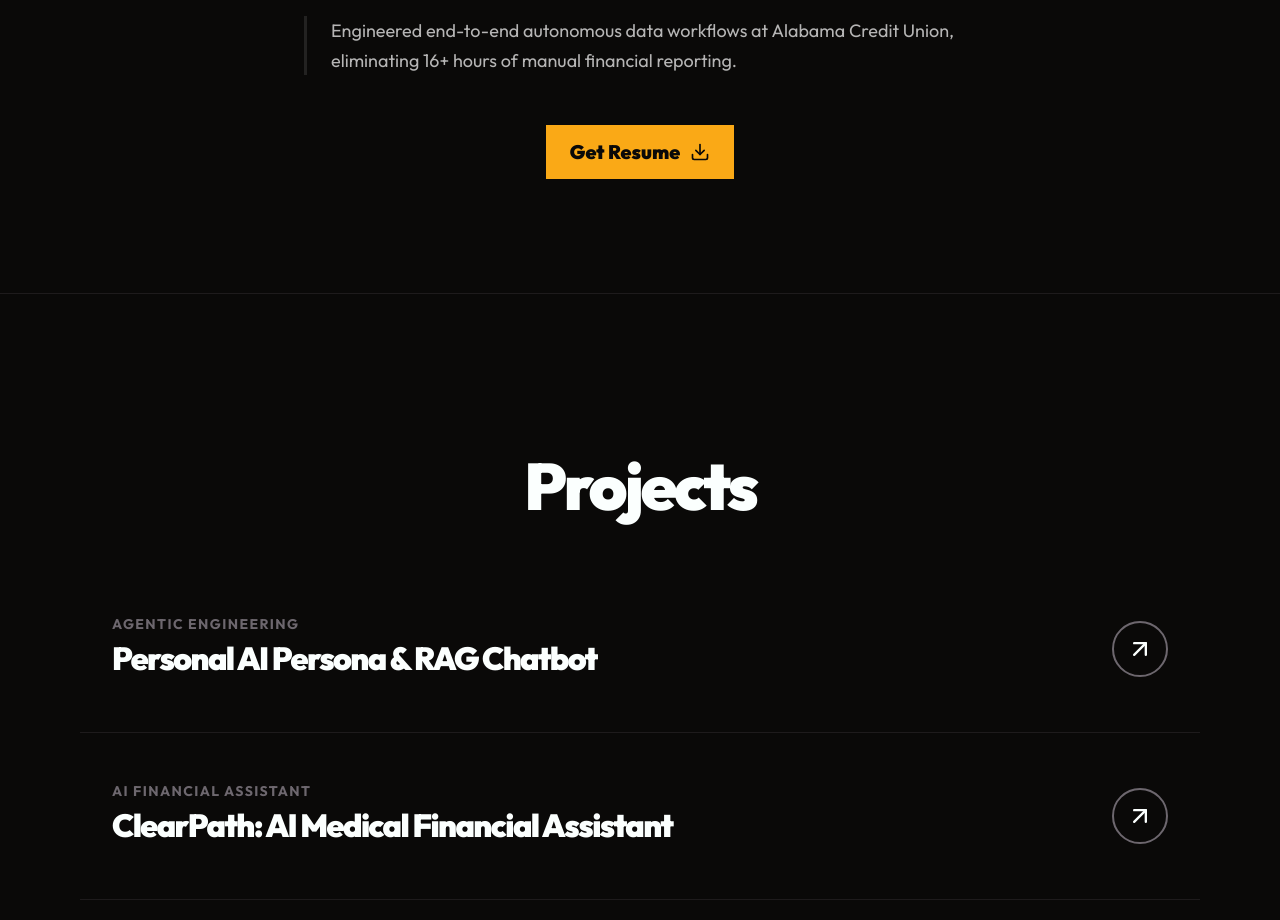
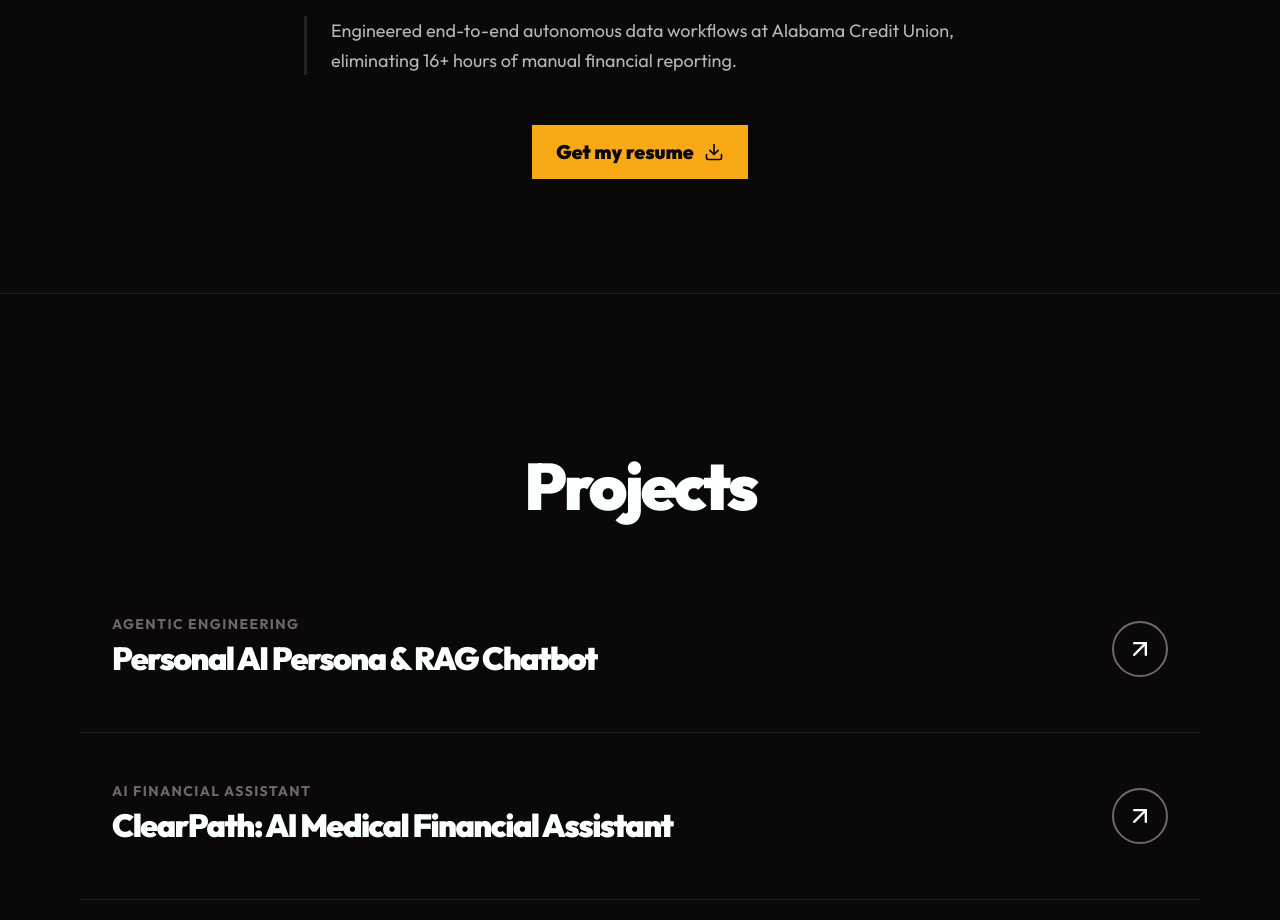
Before and after one commit to girwandhakal/Personal-Website-2.0, a Next.js app: page / in a window 1280 px wide. Shown: the part 1340-2260 px from the top of the page. Built offline with nearby package versions, Linux system fonts and the light colour scheme; what bad-words would draw is missing.

Commit message:
feat(ui): update resume download button to open Google Drive link

```diff
--- a/src/components/sections/about.tsx
+++ b/src/components/sections/about.tsx
@@ -25,7 +25,7 @@
 
           <div className="mt-12 flex justify-center">
             <a className="button button-primary" href={profile.secondaryCta.href} target="_blank" rel="noopener noreferrer">
-              Get Resume
+              Get my resume
               <Download aria-hidden="true" size={20} />
             </a>
           </div>
--- a/src/content/profile.ts
+++ b/src/content/profile.ts
@@ -6,14 +6,14 @@
     "Master’s student at the University of Alabama (Graduating May 2027) architecting agentic software, machine learning pipelines, and intelligent data systems.",
   email: "girwandhakal@gmail.com",
   location: "Alabama, USA",
-  resumeHref: "/Girwan-Dhakal-Resume.docx",
+  resumeHref: "https://drive.google.com/file/d/19ZlE3TBH60342uetNyYsDHVeINJYsBdf/view?usp=sharing",
   primaryCta: {
     label: "View Projects",
     href: "#projects"
   },
   secondaryCta: {
     label: "Download Resume",
-    href: "/Girwan-Dhakal-Resume.docx"
+    href: "https://drive.google.com/file/d/19ZlE3TBH60342uetNyYsDHVeINJYsBdf/view?usp=sharing"
   },
   socials: [
     {
```
Also changed, not shown: 1 other file (tests, documents, lock files or other folders).
